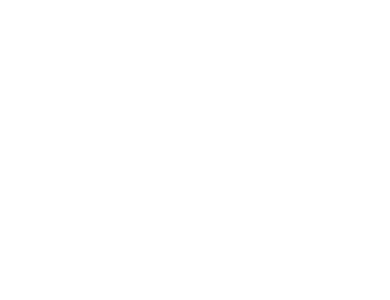
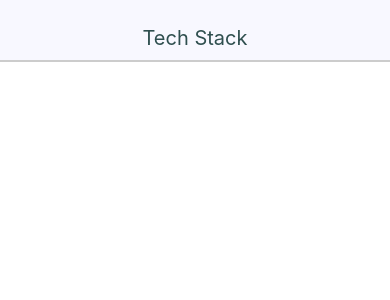
Before and after one commit to dre4success/NativeApp, a React Native app: screen / in a window 390 px wide. Shown: the top 300 px of the page. Built offline with nearby package versions, Linux system fonts and the light colour scheme.

Commit message:
displaying header in emulator

```diff
--- a/src/App.js
+++ b/src/App.js
@@ -3,10 +3,13 @@
 import { Provider } from 'react-redux';
 import { createStore } from 'redux';
 import reducers from './reducers';
+import { Header } from './components/common';
 
 const App = () => (
   <Provider store={createStore(reducers)}>
-    <View />
+    <View>
+      <Header headerText="Tech Stack" />
+    </View>
   </Provider>
 );
 
```
